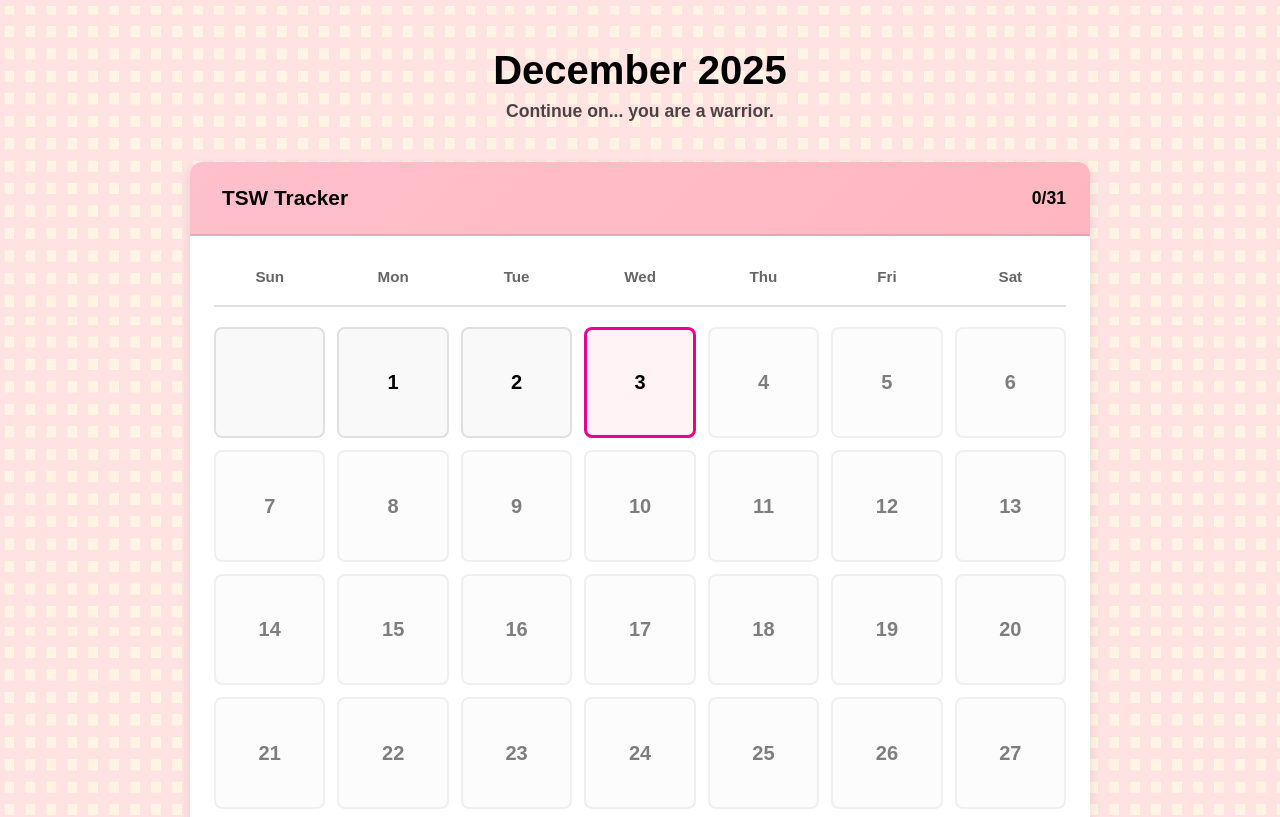
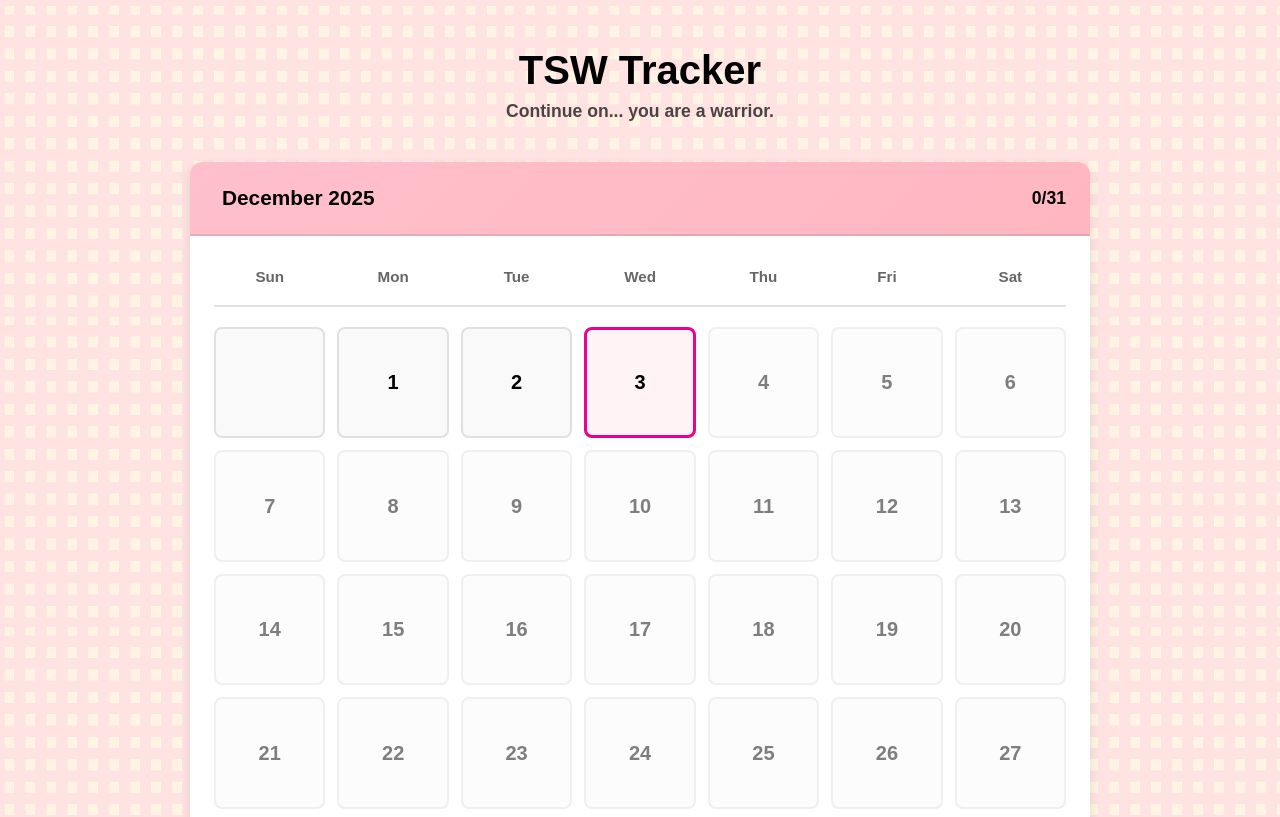
Before and after one commit to sangitakunapuli/tsw-tracker, a React (Vite) app: page / in a window 1280 px wide. Shown: the top 817 px of the page. Built offline with nearby package versions, Linux system fonts and the light colour scheme; a web font is replaced by a local one.

Commit message:
sk - switch title and date

```diff
--- a/src/App.jsx
+++ b/src/App.jsx
@@ -198,7 +198,7 @@ function App() {
 
   return (
     <>
-      <h1 id="title">{months[selectedMonth]} {selectedYear}</h1>
+      <h1 id="title">TSW Tracker</h1>
       <h2 id="subtitle">Continue on... you are a warrior.</h2>
 
       <div id="calendarContainer">
@@ -207,7 +207,7 @@ function App() {
 
           <div id="calendarHeading">
             <p id="habitTitle">
-              TSW Tracker
+              {months[selectedMonth]} {selectedYear}
             </p>
             <p id="totalDays">
               {daysCompleted}/{daysInThisMonth}
```
